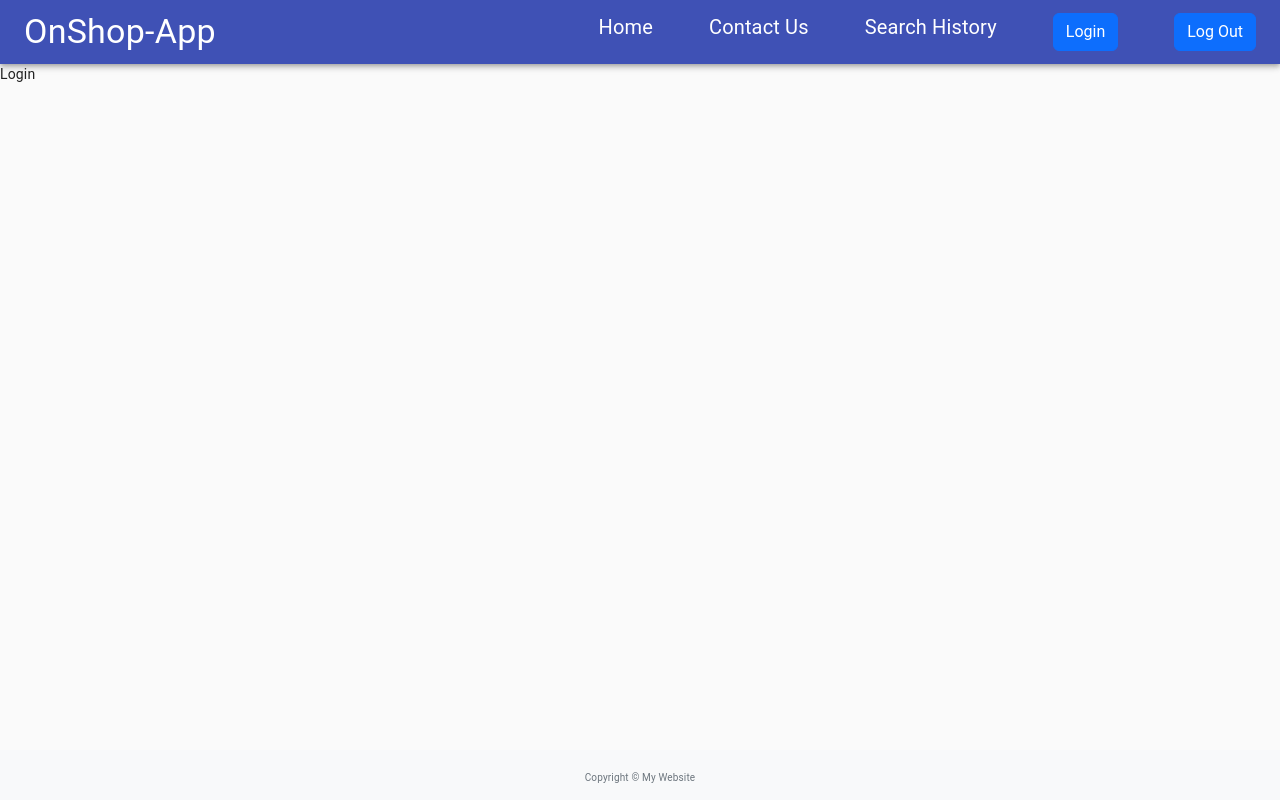
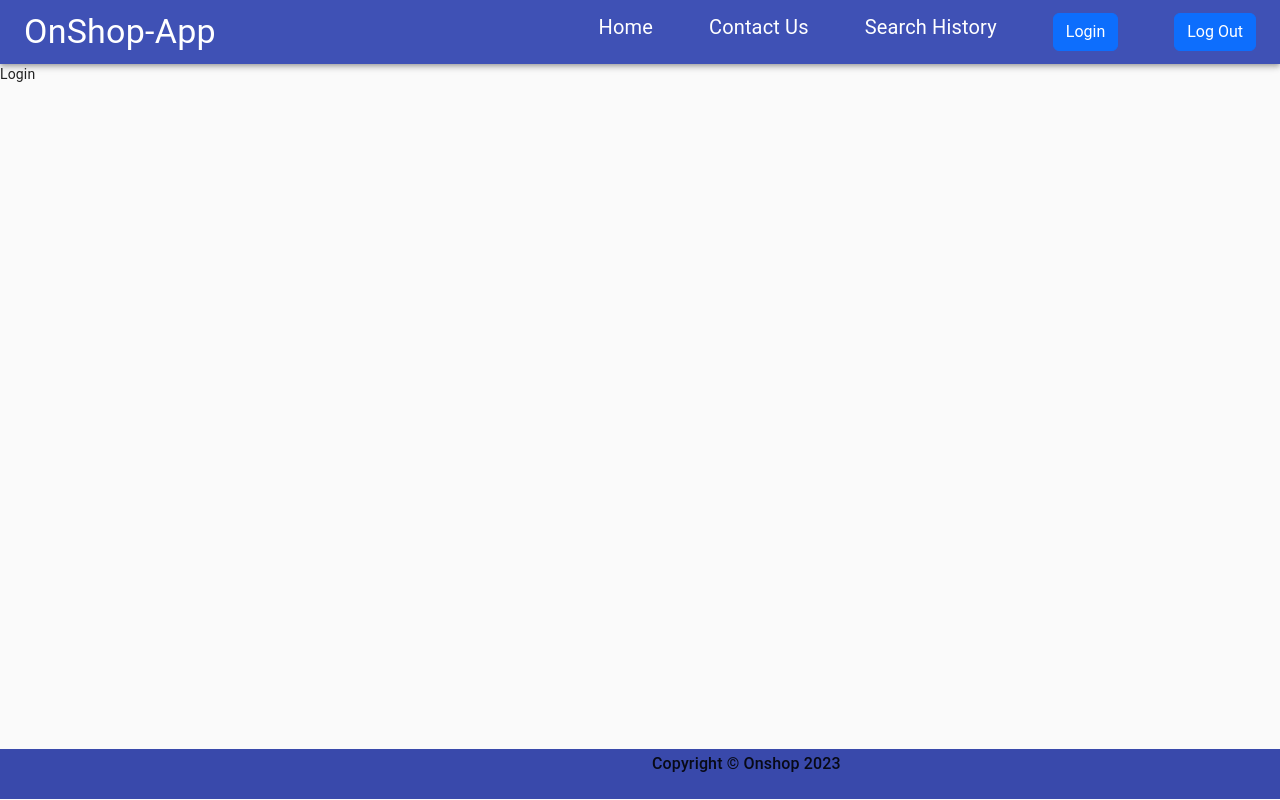
Before and after one commit to Felix3Ondullah/Onshop-app-Client, a React (Create React App) app: page /login in a window 1280 px wide. Built offline with nearby package versions, Linux system fonts and the light colour scheme.

Commit message:
worked on the footer to responf with scrolling

```diff
--- a/src/Components/Footer.js
+++ b/src/Components/Footer.js
@@ -1,16 +1,24 @@
+import "../Css/Footer.css";
+import { Container, Row, Col } from 'react-bootstrap';
 import React from "react";
-import "../Css/Footer.css";
 
-const Footer = () => {
+function Footer() {
   return (
-    <div className="copyright">
-    <footer class="bg-light fixed-bottom">
-  <div class="container py-3">
-    <p class="text-center text-muted">Copyright © My Website</p>
-  </div>
-</footer>
-    </div>
+    <footer className='footer'>
+      <Container>
+        <Row>
+          <Col xs={12} md={6}>
+
+          </Col>
+          <Col xs={12} md={6}>
+            <p className="text-right">
+            <h6>Copyright © Onshop 2023</h6>
+            </p>
+          </Col>
+        </Row>
+      </Container>
+    </footer>
   );
-};
+}
 
 export default Footer;
```
